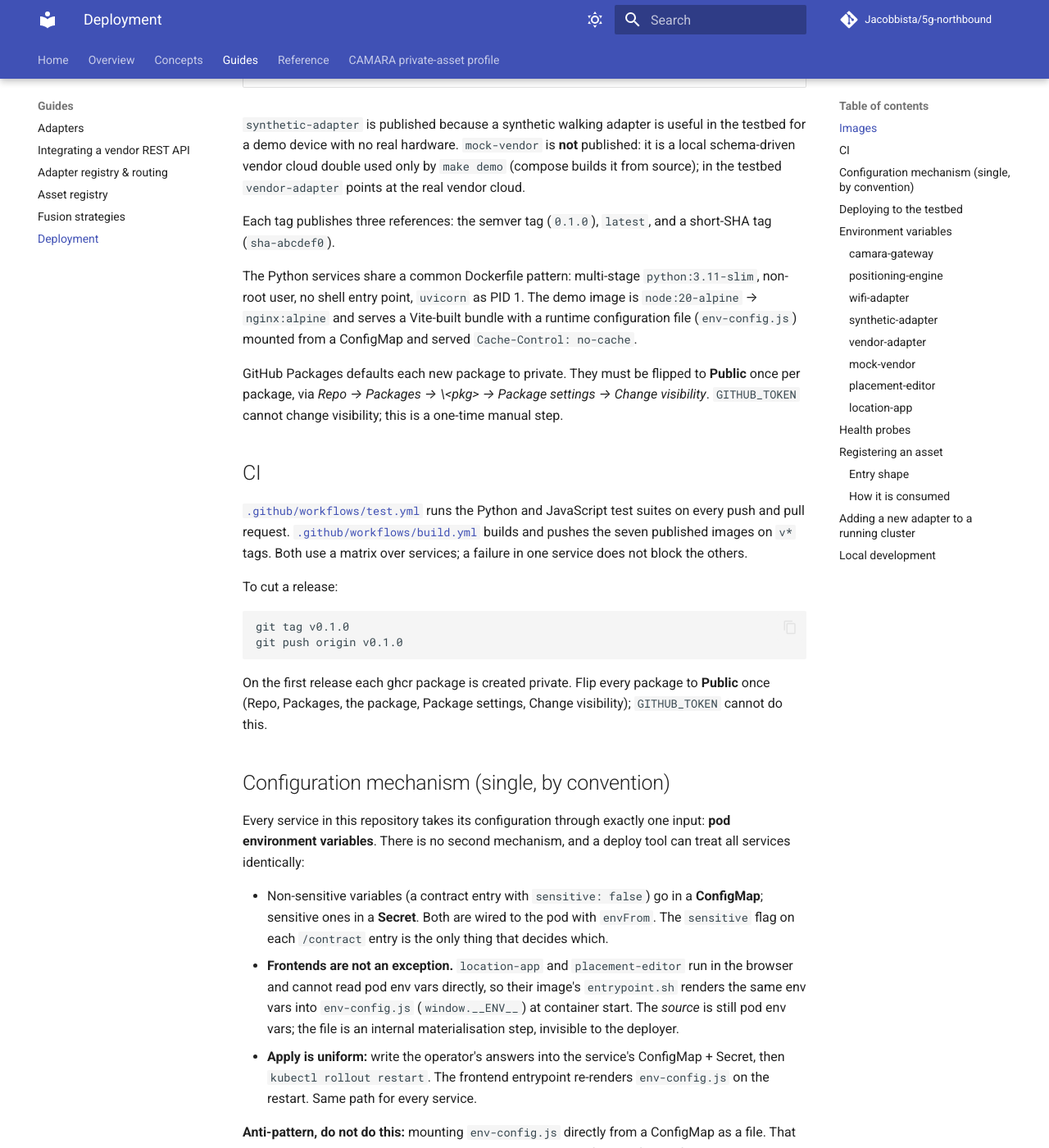
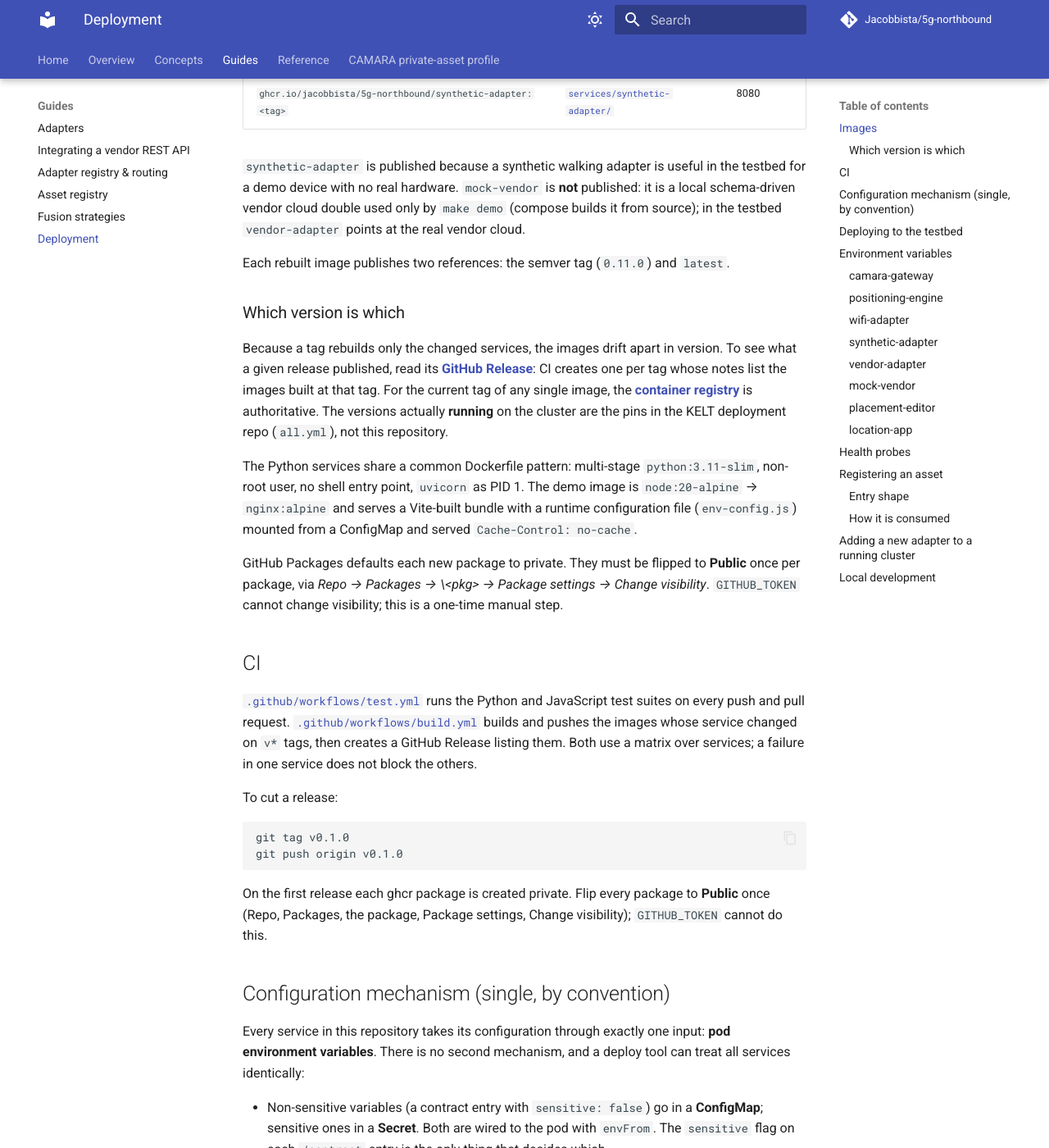
Before and after one commit to Jacobbista/5g-northbound, an MkDocs documentation site: the page built from docs/deployment.md, in a window 1280 px wide and 1400 px high, scrolled down 843 px. Shown: the whole window at 82% size. Built offline with MkDocs 1.6.1 and Material for MkDocs 9.7.7, drawn with Linux system fonts in a browser that asks for light colours; comment, search, counter and statistics services are not loaded; some of the changed text lies outside the part shown.

Commit message:
ci: publish a GitHub Release per tag listing the images built; fix stale versioning docs

```diff
--- a/docs/deployment.md
+++ b/docs/deployment.md
@@ -4,7 +4,9 @@
 
 ## Images
 
-Seven images are built and published by CI on every `v*` tag:
+Seven images are published to GHCR. On a `v*` tag, CI rebuilds only the services
+whose code changed since the previous tag (see [CI](#ci)), so a release publishes
+exactly what it touched and image versions can differ between services:
 
 | Image                                                              | Source path                                    | Default port |
 |--------------------------------------------------------------------|------------------------------------------------|--------------|
@@ -18,7 +20,12 @@
 
 `synthetic-adapter` is published because a synthetic walking adapter is useful in the testbed for a demo device with no real hardware. `mock-vendor` is **not** published: it is a local schema-driven vendor cloud double used only by `make demo` (compose builds it from source); in the testbed `vendor-adapter` points at the real vendor cloud.
 
-Each tag publishes three references: the semver tag (`0.1.0`), `latest`, and a short-SHA tag (`sha-abcdef0`).
+Each rebuilt image publishes two references: the semver tag (`0.11.0`) and `latest`.
+
+### Which version is which
+
+Because a tag rebuilds only the changed services, the images drift apart in version.
+To see what a given release published, read its **[GitHub Release](https://github.com/Jacobbista/5g-northbound/releases)**: CI creates one per tag whose notes list the images built at that tag. For the current tag of any single image, the **[container registry](https://github.com/Jacobbista?tab=packages&repo_name=5g-northbound)** is authoritative. The versions actually **running** on the cluster are the pins in the KELT deployment repo (`all.yml`), not this repository.
 
 The Python services share a common Dockerfile pattern: multi-stage `python:3.11-slim`, non-root user, no shell entry point, `uvicorn` as PID 1. The demo image is `node:20-alpine` → `nginx:alpine` and serves a Vite-built bundle with a runtime configuration file (`env-config.js`) mounted from a ConfigMap and served `Cache-Control: no-cache`.
 
@@ -26,7 +33,7 @@
 
 ## CI
 
-[`.github/workflows/test.yml`](https://github.com/Jacobbista/5g-northbound/blob/main/.github/workflows/test.yml) runs the Python and JavaScript test suites on every push and pull request. [`.github/workflows/build.yml`](https://github.com/Jacobbista/5g-northbound/blob/main/.github/workflows/build.yml) builds and pushes the seven published images on `v*` tags. Both use a matrix over services; a failure in one service does not block the others.
+[`.github/workflows/test.yml`](https://github.com/Jacobbista/5g-northbound/blob/main/.github/workflows/test.yml) runs the Python and JavaScript test suites on every push and pull request. [`.github/workflows/build.yml`](https://github.com/Jacobbista/5g-northbound/blob/main/.github/workflows/build.yml) builds and pushes the images whose service changed on `v*` tags, then creates a GitHub Release listing them. Both use a matrix over services; a failure in one service does not block the others.
 
 To cut a release:
 
```
Also changed, not shown: 1 other file.
